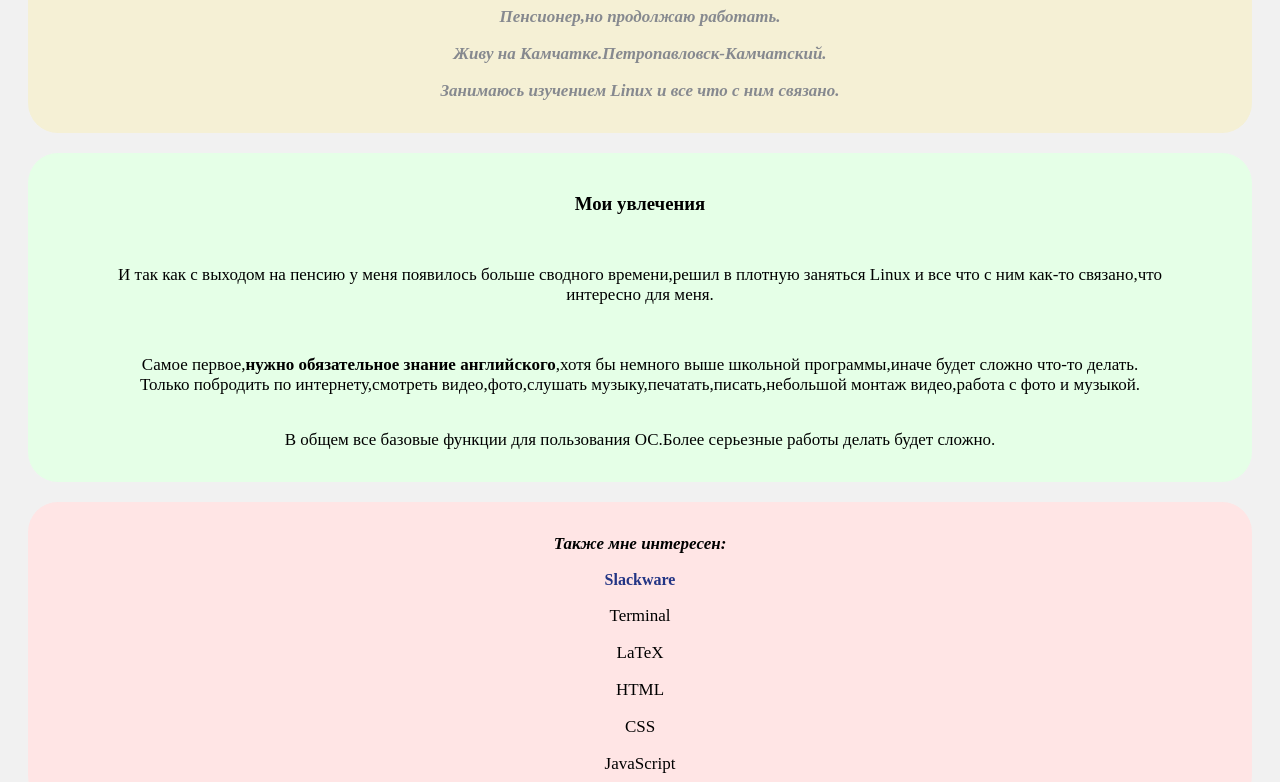
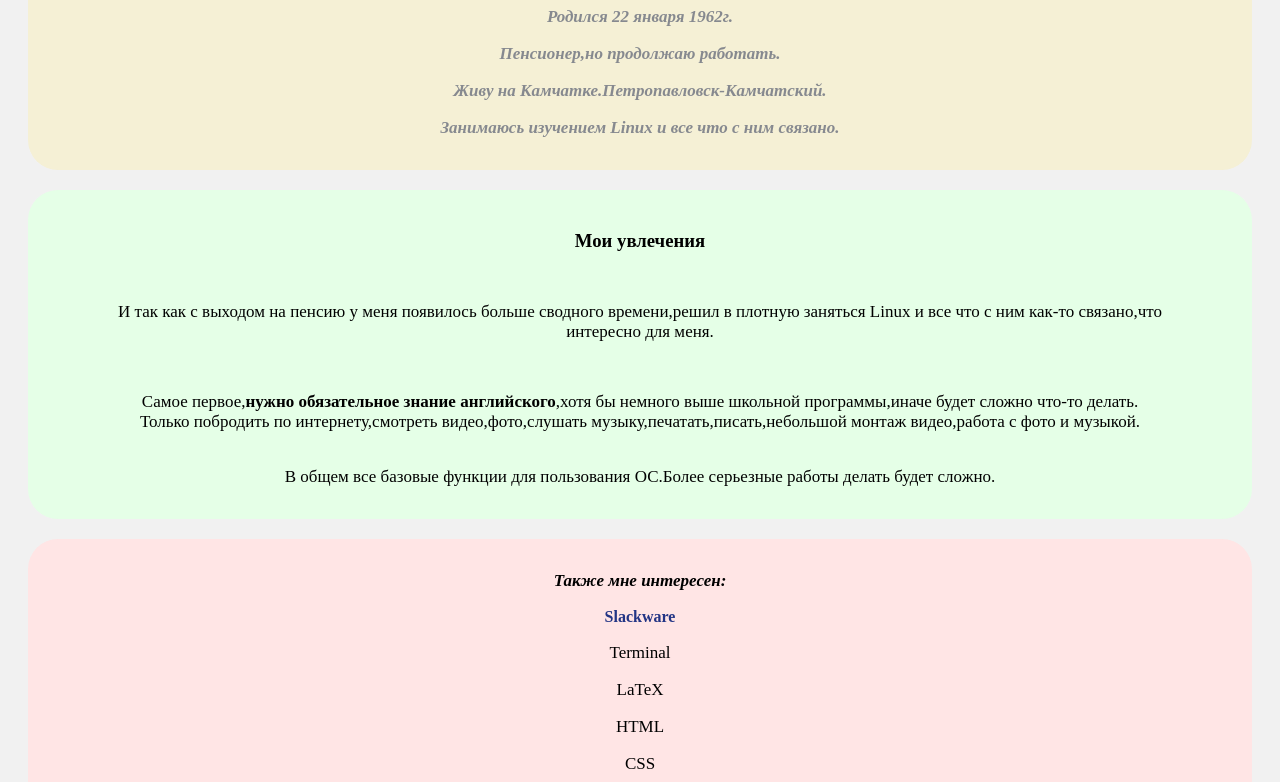
Before and after one commit to EvgenyShulyak/Resume, a plain HTML site: page index.html in a window 1280 px wide. Shown: the part 318-1100 px from the top of the page. Drawn offline with Linux system fonts and the light colour scheme.

Commit message:
Update index.html

```diff
--- a/index.html
+++ b/index.html
@@ -16,6 +16,7 @@
         <img src="./img/2021_09_09 02_57_44.jpg" title="Евгений Шуляк" width="200" alt="Евгений Шуляк" class="avatar">
         <h1>Евгений Шуляк</h1>
         <div class="coll">
+            <p><strong><em>Родился 22 января 1962г.</em></strong></p>
             <p><strong><em>Пенсионер,но продолжаю работать.</em></strong></p>
             <p><strong><em>Живу на Камчатке.Петропавловск-Камчатский.</em></strong></p>
             <p><strong><em>Занимаюсь изучением Linux и все что с ним связано.</em></strong></p>
```
